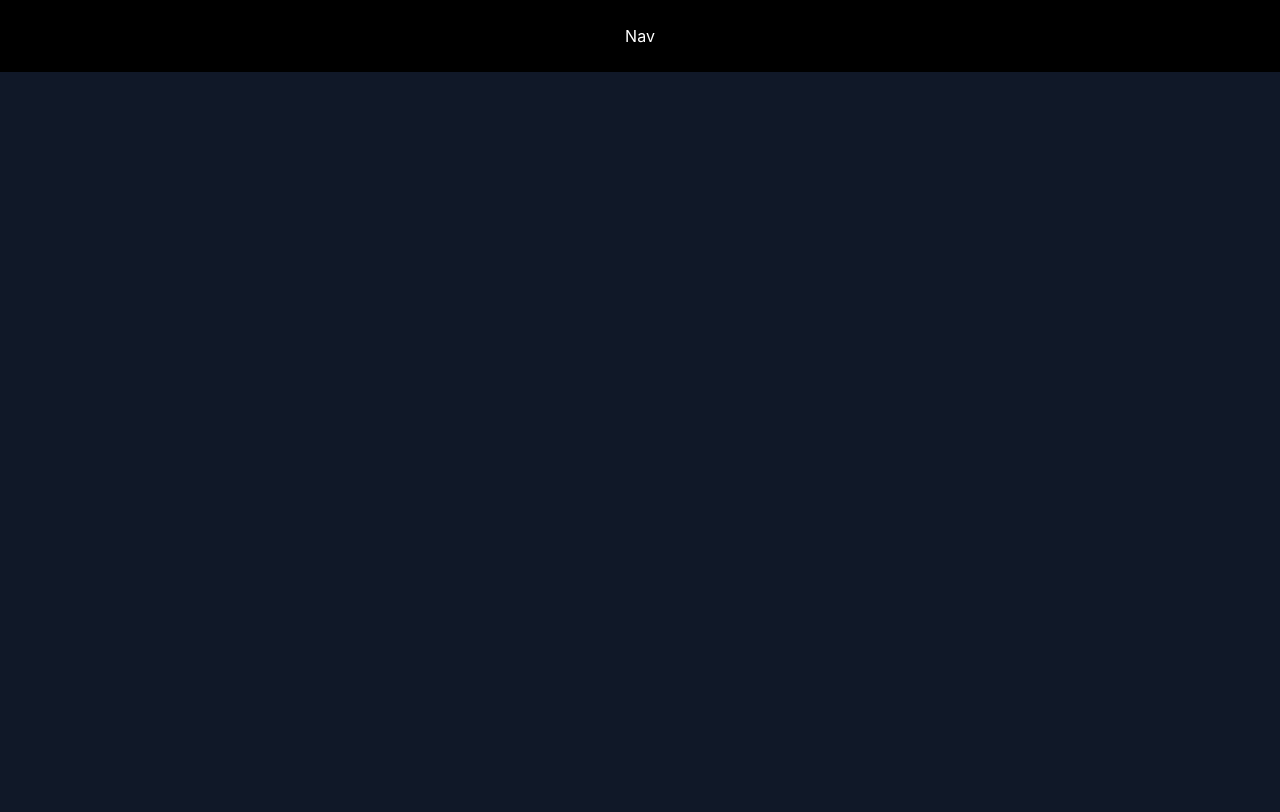
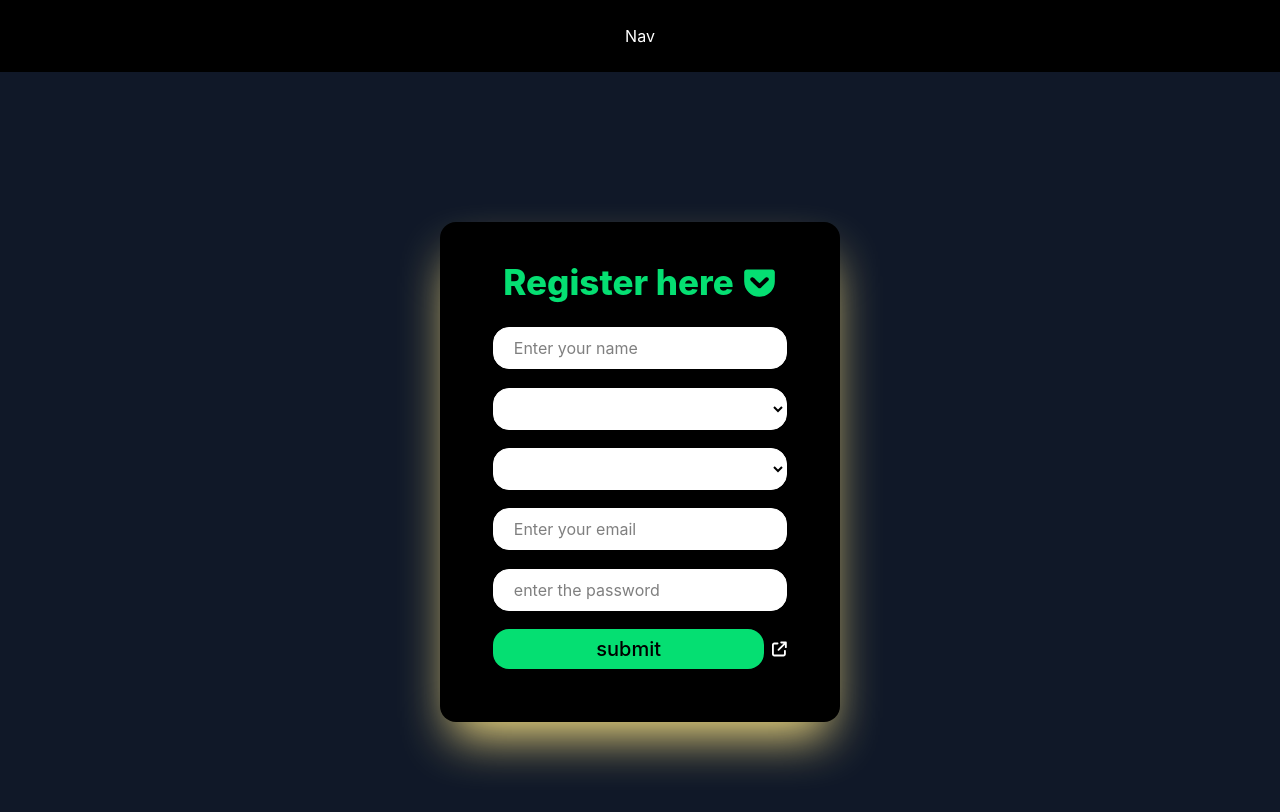
Before and after one commit to jeevan-sathish/RAG-application, a React app in the folder frontend/: page /SignUP in a window 1280 px wide. Before the commit this address had no page. Shown: the top 812 px of the page. Built offline with nearby package versions, Linux system fonts and the light colour scheme; the HTML template or start-up script is replaced by a standard one.

Commit message:
implemented signup sign in with database withoush encryption methods

```diff
--- a/frontend/src/App.jsx
+++ b/frontend/src/App.jsx
@@ -5,6 +5,7 @@ import { Route, Routes } from 'react-router-dom'
 import Home from './components/pages/Home'
 import Action from './components/pages/Action'
 import SignIN from './components/auth/SignIN'
+import SignUP from './components/auth/SignUP'
 
 const App = () => {
   return (
@@ -15,6 +16,7 @@ const App = () => {
         <Route path='/' element={<Home/>} />
         <Route path='/Action' element={<Action/>} />
         <Route path='/SignIN' element={<SignIN/>} />
+        <Route path='/SignUP' element={<SignUP/>} />
       </Routes>
     </div>
 
--- a/frontend/src/components/auth/SignIN.jsx
+++ b/frontend/src/components/auth/SignIN.jsx
@@ -1,16 +1,18 @@
 import React, { useState } from 'react'
 import { FaRocket } from "react-icons/fa";
+import { useNavigate } from 'react-router-dom';
 
 
 
 const SignIN = () => {
+    const navigate =useNavigate()
 
     const [data,setData]=useState({
         email:"",
         password:""
     })
 
-    const [setRes]=useState("")
+    const [res,setRes]=useState("")
     const [islogged,setIsLogged]= useState(false)
 
     function handleData(e){
@@ -37,12 +39,16 @@ const SignIN = () => {
             if( result.message =="login succesfull"){
                 setIsLogged(true)
             }
+            else if(result.message =="login failed"){
+                navigate('/SignUP')
+            }
             else{
                 setIsLogged(false)
             }
             setTimeout(()=>{
                 if(result.message=="login succesfull"){
                         setIsLogged(false)
+                        navigate("/Action")
                 }
 
             },3000)
@@ -78,7 +84,7 @@ const SignIN = () => {
      value={data.email}
      placeholder='Enter your email'
      onChange={handleData} required
-     className='p-3 w-[80%] h-[45px] border border-black rounded-2xl '
+     className='p-3 w-[80%] h-[45px] bg-gray-600 border border-black rounded-2xl '
      />
 
      <input
@@ -87,7 +93,7 @@ const SignIN = () => {
      value={data.password}
      placeholder='Enter your password'
      onChange={handleData} required
-     className='p-3 w-[80%] h-[45px] border border-black rounded-2xl '
+     className='p-3 w-[80%] h-[45px] bg-gray-400 border border-black rounded-2xl '
      />
 
      <button
@@ -98,11 +104,13 @@ const SignIN = () => {
 
        </button>
 
+       <h1 className='text-white'>{res}</h1>
+
 
 
     </div>
         ):(
-            <div>
+            <div className='text-white'>
                  success✅
             </div>
         )
--- a/frontend/src/components/auth/SignUP.jsx
+++ b/frontend/src/components/auth/SignUP.jsx
@@ -1,8 +1,110 @@
-import React from 'react'
+import React, { useState } from 'react'
+import { FaGetPocket } from "react-icons/fa";
+import { FaArrowUpRightFromSquare } from "react-icons/fa6";
 
 const SignUP = () => {
+    const [data,setData]=useState({
+        name:"",
+        gender:"",
+        status:"",
+        email:"",
+        password:""
+    })
+
+    const [res,setRes]=useState("")
+    // const [isSignUP,setIsSignUp]=useState(false)
+
+    function handleInputs(e){
+        const {name,value}=e.target
+        setData((prev)=>({
+            ...prev,
+            [name]:value
+        }))
+
+    }
+
+    async function handleSubmit(){
+        if (Object.values(data).some(field => field === "")) {
+            alert("Fields cannot be empty");
+            return;
+        } else {
+           try{
+            const response =await fetch("http://127.0.0.1:5000/signup",{
+                method:"POST",
+                headers:{
+                    "Content-Type":"application/json"
+                },
+                body:JSON.stringify(data)
+            })
+
+            const result =await response.json()
+            setRes(result.message)
+             if (response.ok) {
+            setData({
+                name: "",
+                email: "",
+                password: "",
+                gender: "",
+                status: ""
+            });
+        } else {
+
+            alert(result.message || "Signup failed");
+        }
+
+           }
+           catch(e){
+            console.log("error:",e)
+           }
+
+        }
+
+    }
   return (
-    <div>SignUP</div>
+    <div className='text-white shadow-2xl shadow-amber-200 w-[400px] h-[500px] p-4 bg-black rounded-2xl flex flex-col justify-evenly items-center'>
+        <div className='w-full flex flex-row justify-center items-center font-extrabold gap-2'>
+            <h1 className='text-[35px] text-green-400'>Register here </h1>
+             <FaGetPocket className='text-[35px] text-green-400'/>
+        </div>
+        <input
+        placeholder='Enter your name'
+          name='name' value={data.name}
+          className='border bg-white text-black border-white w-[80%] h-[40px] rounded-2xl p-[20px]'
+          type="text" onChange={handleInputs} />
+        <select
+
+         className='border bg-white text-black border-white w-[80%] h-[40px] rounded-2xl p-[20px]'
+        name="gender" value={data.gender} onChange={handleInputs}>
+            <option value="select">select</option>
+            <option value="male">Male</option>
+            <option value="female">Female</option>
+            <option value="not to say">Not to Say</option>
+        </select>
+        <select
+         className='border bg-white text-black border-white w-[80%] h-[40px] rounded-2xl p-[20px]'
+        name="status" value={data.status} onChange={handleInputs}>
+            <option value="select">select</option>
+            <option value="student">Student</option>
+            <option value="working">working</option>
+        </select>
+
+        <input
+         placeholder="Enter the email"
+         className='border bg-white text-black border-white w-[80%] h-[40px] rounded-2xl p-[20px]'
+        type="email" name='email' value={data.email} onChange={handleInputs} placeholder='Enter your email' />
+        <input
+         placeholder="Enter the password"
+         className='border bg-white text-black border-white w-[80%] h-[40px] rounded-2xl p-[20px]'
+         type="password" name='password' value={data.password} onChange={handleInputs} placeholder='enter the password'/>
+        <div className='w-[80%] flex flex-row gap-2 justify-center items-center'>
+        <button
+        className='w-full h-[40px] bg-green-400 text-black font-medium rounded-2xl text-[20px]'
+        onClick={handleSubmit}>submit  </button>
+
+        <FaArrowUpRightFromSquare />
+        </div>
+        <h1 className='text-white'>{res}</h1>
+    </div>
   )
 }
 
--- a/frontend/src/components/pages/Action.jsx
+++ b/frontend/src/components/pages/Action.jsx
@@ -2,7 +2,7 @@ import React from 'react'
 
 const Action = () => {
   return (
-    <div>Action</div>
+    <div className=''>Action</div>
   )
 }
 
```
Also changed, not shown: 1 other file (tests, documents, lock files or other folders).
